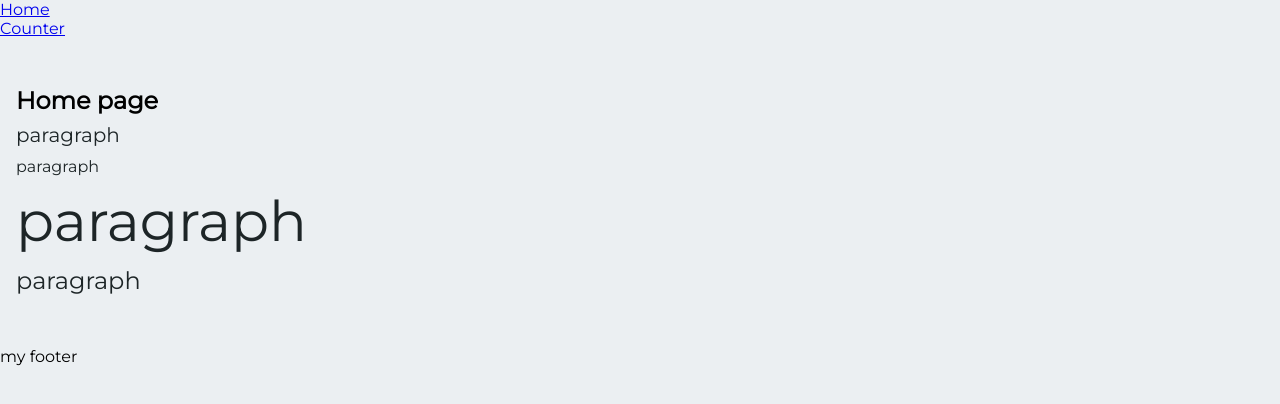
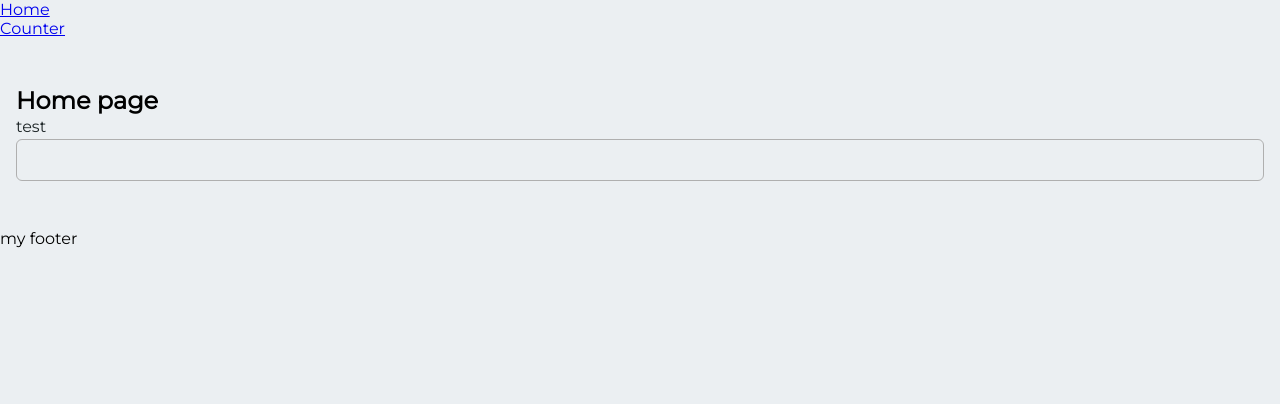
Before and after one commit to gabrielmendes98/car-app-design-system, a React (Create React App) app: page / in a window 1280 px wide. Shown: the top 404 px of the page. Built offline with nearby package versions, Linux system fonts and the light colour scheme.

Commit message:
create input element

```diff
--- /dev/null
+++ b/src/components/Input/Base/index.tsx
@@ -0,0 +1,24 @@
+import Text from 'components/Text';
+import { Input, InputWrapper } from './styles';
+
+interface Props {
+  label: string;
+  name: string;
+}
+
+const BaseInput = ({ label, name }: Props) => {
+  console.log('input');
+
+  return (
+    <>
+      <Text variant="label" htmlFor={name}>
+        {label}
+      </Text>
+      <InputWrapper>
+        <Input name={name} id={name} />
+      </InputWrapper>
+    </>
+  );
+};
+
+export default BaseInput;
--- /dev/null
+++ b/src/components/Input/Base/styles.ts
@@ -0,0 +1,28 @@
+import styled, { css } from 'styled-components';
+
+export const Input = styled.input(
+  ({ theme }) => css`
+    all: unset;
+    font-weight: 400;
+    font-size: 1rem;
+    line-height: 150%;
+    color: ${theme.palette.secondary.main};
+    width: 100%;
+    padding: ${theme.spacing(1)} ${theme.spacing(2)};
+
+    &:focus {
+      color: ${theme.palette.primary.main};
+    }
+  `,
+);
+
+export const InputWrapper = styled.div(
+  ({ theme }) => css`
+    border: 1px solid ${theme.palette.secondary.main};
+    border-radius: ${theme.spacing(0.75)};
+
+    &:focus-within {
+      border-color: ${theme.palette.primary.main};
+    }
+  `,
+);
--- /dev/null
+++ b/src/components/Input/index.ts
@@ -0,0 +1 @@
+export { default } from './Base';
--- a/src/components/Text/Base/index.tsx
+++ b/src/components/Text/Base/index.tsx
@@ -3,6 +3,7 @@ import { Typography, TypographyProps } from './styles';
 
 interface Props extends Partial<Omit<TypographyProps, 'as'>> {
   children: ReactNode;
+  htmlFor?: string;
 }
 
 const variantAsMapper = {
@@ -10,10 +11,21 @@ const variantAsMapper = {
   p2: 'p' as const,
   h1: 'h1' as const,
   h2: 'h2' as const,
+  label: 'label' as const,
 };
 
-const Text = ({ children, variant = 'p1', color = 'primary' }: Props) => (
-  <Typography variant={variant} as={variantAsMapper[variant]} color={color}>
+const Text = ({
+  children,
+  variant = 'p1',
+  color = 'primary',
+  ...props
+}: Props) => (
+  <Typography
+    variant={variant}
+    as={variantAsMapper[variant]}
+    color={color}
+    {...props}
+  >
     {children}
   </Typography>
 );
--- a/src/components/Text/Base/styles.ts
+++ b/src/components/Text/Base/styles.ts
@@ -3,8 +3,8 @@ import { colorMapper } from 'common/styles/utils';
 
 export interface TypographyProps {
   theme: DefaultTheme;
-  variant: 'p1' | 'p2' | 'h1' | 'h2';
-  as: 'p' | 'h1' | 'h2';
+  variant: 'p1' | 'p2' | 'h1' | 'h2' | 'label';
+  as: 'p' | 'h1' | 'h2' | 'label';
   color: 'primary' | 'secondary' | 'tertiary' | 'white';
 }
 
@@ -23,7 +23,7 @@ const paragraph1FontStyle = ({ theme, variant }: TypographyProps) =>
   `;
 
 const paragraph2FontStyle = ({ theme, variant }: TypographyProps) =>
-  variant === 'p2' &&
+  (variant === 'p2' || variant === 'label') &&
   css`
     font-weight: 400;
     font-size: 1rem;
--- a/src/pages/Home/index.tsx
+++ b/src/pages/Home/index.tsx
@@ -1,12 +1,9 @@
-import Text from 'components/Text';
+import Input from 'components/Input';
 
 const Home = () => (
   <section>
     <h1>Home page</h1>
-    <Text>paragraph</Text>
-    <Text variant="p2">paragraph</Text>
-    <Text variant="h1">paragraph</Text>
-    <Text variant="h2">paragraph</Text>
+    <Input label="test" name="name" />
   </section>
 );
 
```
Also changed, not shown: 1 other file (tests, documents, lock files or other folders).
